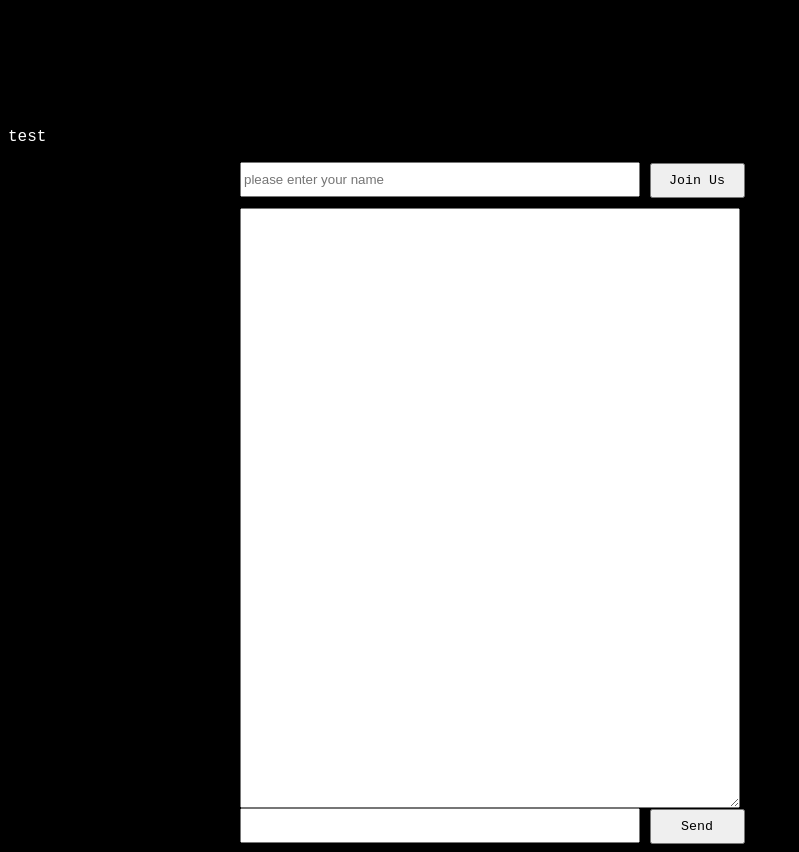
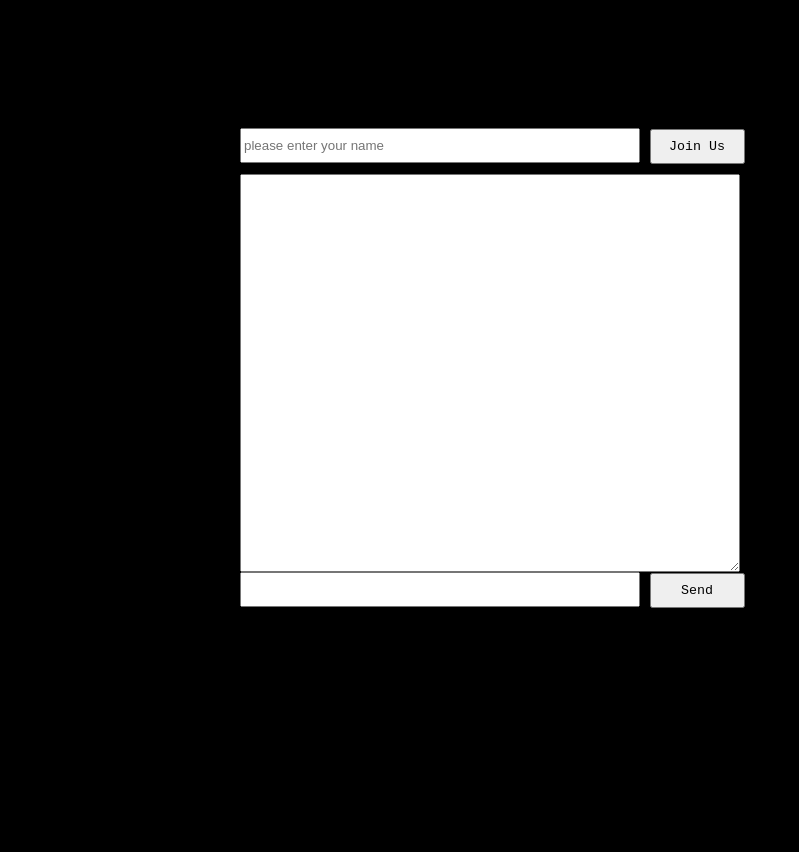
Before and after one commit to VsterLong/ChatME, a website: page index.html in a window 1280 px wide. Shown: the whole page, without its empty margins (0-799 px from the left). After the commit the page ends 800 px from the top, so only its background shows below. Drawn offline with Linux system fonts and the light colour scheme.

Commit message:
修改聊天界面.

```diff
--- a/index.html
+++ b/index.html
@@ -19,7 +19,7 @@
         }
         #show{
             width: 500px;
-            height: 600px;
+            height: 60%;
             margin-top: 10px;
             font-family:'Courier New', Courier, monospace;
         }
@@ -36,7 +36,7 @@
 </head>
 
 <body style="margin-top: 10%; background-color: #000; font-family:'Courier New', Courier, monospace; color: #fff;">
-    <p>test</p>
+    <!-- <p>test</p> -->
     <div class="container">
         <input type="text" id="nickname" placeholder="please enter your name" />
         <button id="joinUs">Join Us</button>
```
